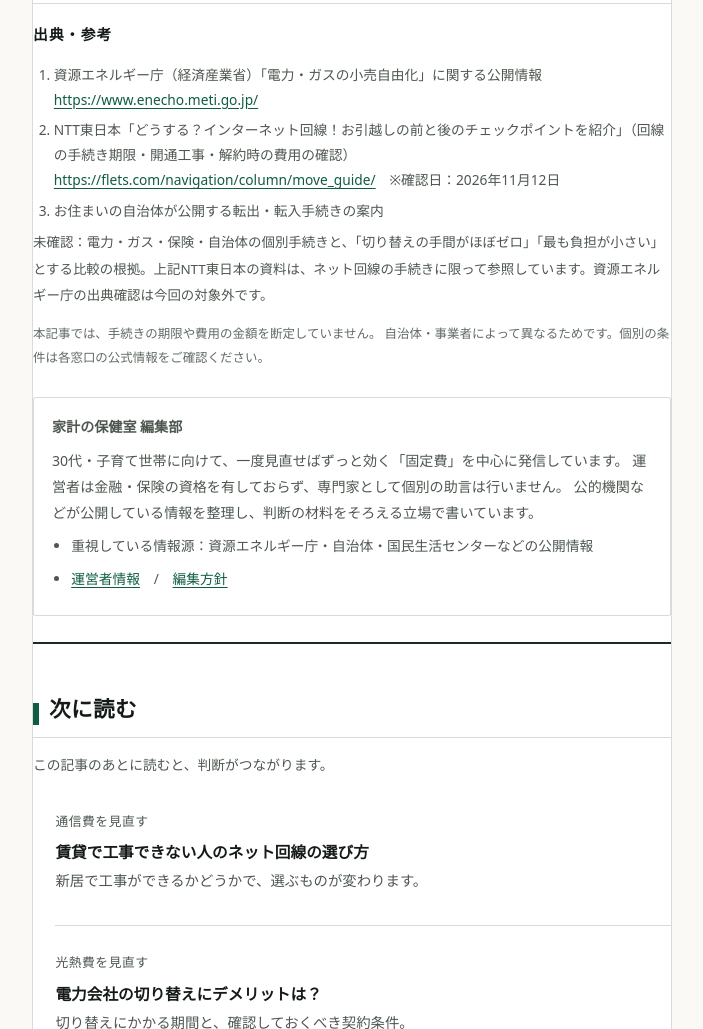
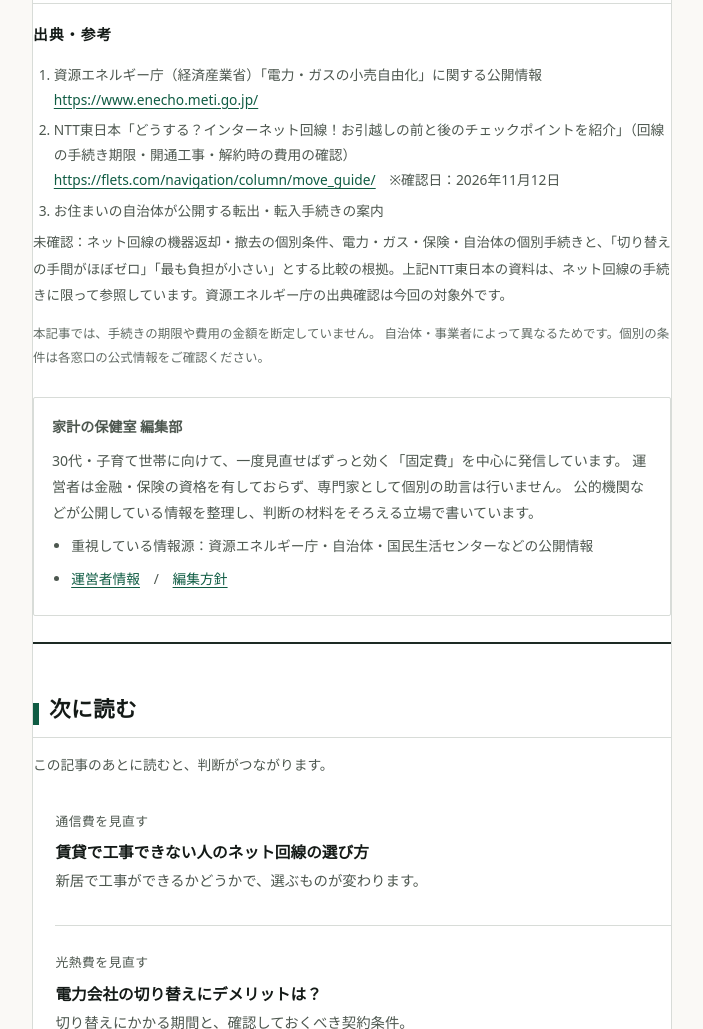
Before and after one commit to noburin0218-collab/fixed-cost-checker, a website: page articles/hikkoshi-kotei-hi/index.html in a window 1280 px wide. Shown: the part 3147-4176 px from the top of the page, without its empty margins (288-991 px from the left). Drawn offline with Linux system fonts and the light colour scheme.

Commit message:
docs: clarify unverified equipment return and removal conditions

```diff
--- a/articles/hikkoshi-kotei-hi/index.html
+++ b/articles/hikkoshi-kotei-hi/index.html
@@ -226,7 +226,7 @@
           <li>NTT東日本「どうする？インターネット回線！お引越しの前と後のチェックポイントを紹介」（回線の手続き期限・開通工事・解約時の費用の確認）　<a href="https://flets.com/navigation/column/move_guide/" rel="noopener">https://flets.com/navigation/column/move_guide/</a>　※確認日：2026年11月12日</li>
           <li>お住まいの自治体が公開する転出・転入手続きの案内</li>
         </ol>
-        <p class="sources__note">未確認：電力・ガス・保険・自治体の個別手続きと、「切り替えの手間がほぼゼロ」「最も負担が小さい」とする比較の根拠。上記NTT東日本の資料は、ネット回線の手続きに限って参照しています。資源エネルギー庁の出典確認は今回の対象外です。</p>
+        <p class="sources__note">未確認：ネット回線の機器返却・撤去の個別条件、電力・ガス・保険・自治体の個別手続きと、「切り替えの手間がほぼゼロ」「最も負担が小さい」とする比較の根拠。上記NTT東日本の資料は、ネット回線の手続きに限って参照しています。資源エネルギー庁の出典確認は今回の対象外です。</p>
         <p style="font-size:0.78rem;color:var(--ink-3);margin-top:10px">
           本記事では、手続きの期限や費用の金額を断定していません。
           自治体・事業者によって異なるためです。個別の条件は各窓口の公式情報をご確認ください。
```
